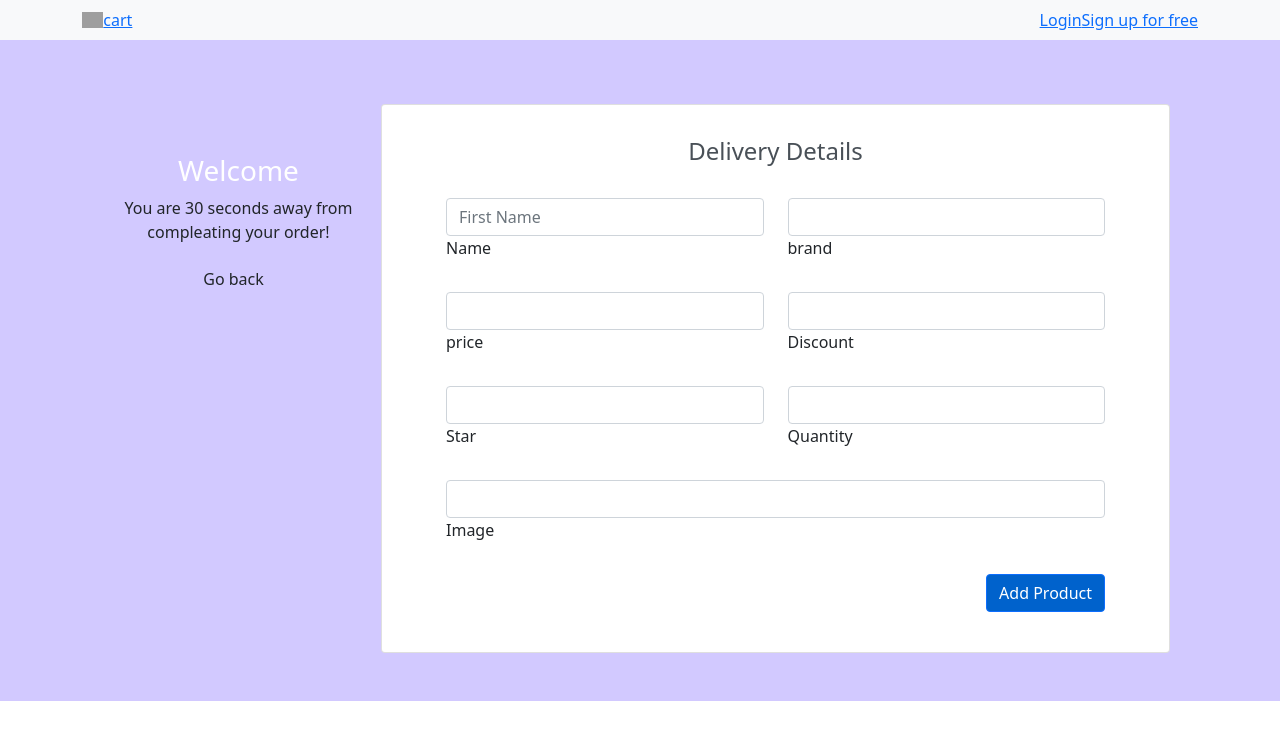
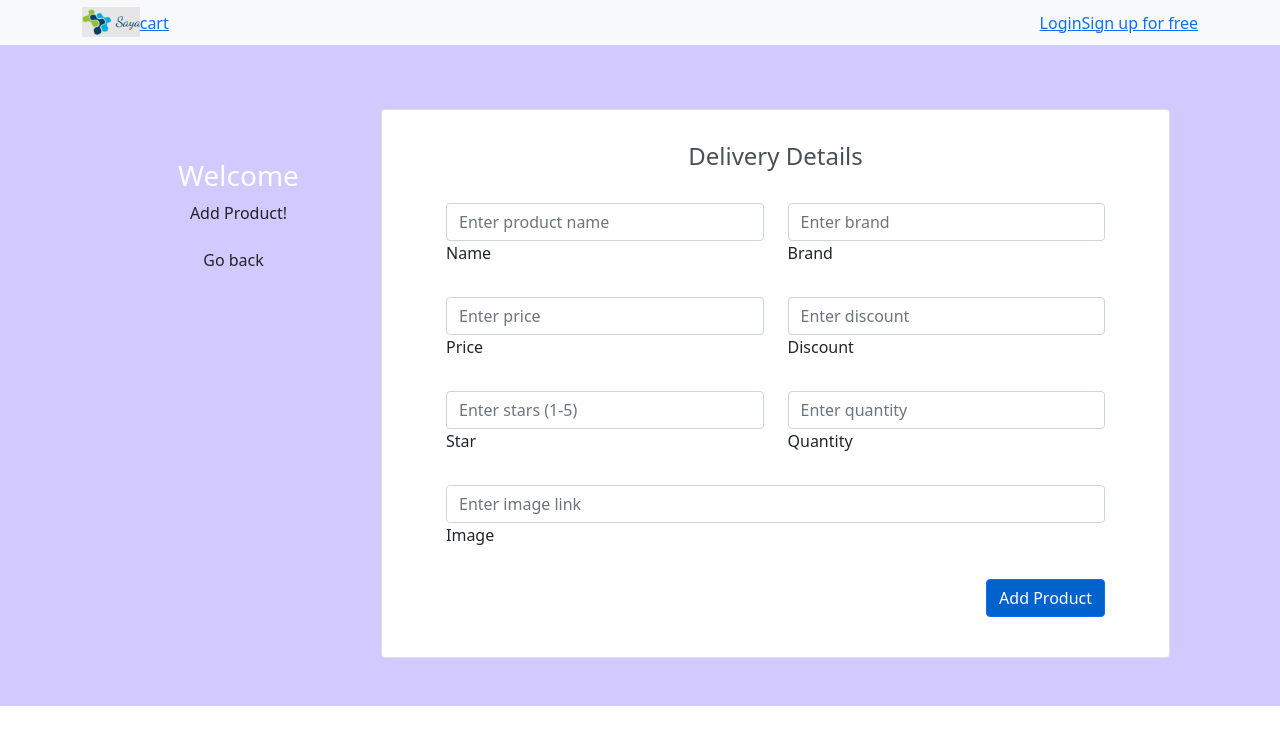
Before and after one commit to saloni435/saya, a Next.js app: page /add in a window 1280 px wide. Shown: the top 744 px of the page. Built offline with nearby package versions, Linux system fonts and the light colour scheme; grey boxes are pictures that could not be loaded.

Commit message:
some changes

```diff
--- a/pages/add.js
+++ b/pages/add.js
@@ -1,13 +1,14 @@
-import React, { useEffect,useState } from 'react';
+import React, { useState } from 'react';
 import axios from 'axios';
 import "bootstrap/dist/css/bootstrap.min.css";
 import Navbar from './components/navbar';
 import { useUserContext } from "../context/user";
 import { useRouter } from 'next/router'
-import CartItem from './components/cartItem';
-import Link from 'next/link';
+
 const Add = props => {
-  const { token } = useUserContext();
+  const { token, isAdmin } = useUserContext();
+  const router = useRouter();
+
     const [name, setName] = useState("");
     const [price, setPrice] = useState("");
     const [discount, setDiscount] = useState("");
@@ -16,7 +17,9 @@ const Add = props => {
     const [quantity, setQuantity] = useState("");
     const [brand, setBrand] = useState("");
 
-    const addProduct = () => {
+  const addProduct = e => {
+    e.preventDefault();
+    if (token != "" && isAdmin) {
       var data = JSON.stringify({
         "name": name,
         "price": price,
@@ -29,12 +32,12 @@ const Add = props => {
 
       var config = {
         method: 'post',
-            url: 'http://127.0.0.1:8000/device',
+        url: 'http://127.0.0.1:8000/adddevice',
         headers: {
           'Content-Type': 'application/json',
-              'Authorization': 'Bearer eyJ0eXAiOiJKV1QiLCJhbGciOiJIUzI1NiJ9.eyJzdWIiOiJzYWxvbmlAZ21haWwuY29tIiwiZXhwIjoxNjUzODU2NjM4fQ.PyWPJ3G-77RQFpR6VTE30kdrb0ebabE-LaHFt-hPnTU'
+          'Authorization': `Bearer ${token}`
         },
-            data : data
+        data: data
       };
 
       axios(config)
@@ -44,7 +47,11 @@ const Add = props => {
         .catch(function (error) {
           console.log(error);
         });
-
+    }
+    else {
+      alert("please login as admin");
+      router.push("/login");
+    }
     }
 
 
@@ -61,7 +68,6 @@ const Add = props => {
                   <div className="col-md-3">
                     <div style={{ marginTop: 50, marginLeft: 10 }} className="text-center">
                       <i
-                        id="animationDemo"
                         data-mdb-animation="slide-right"
                         data-mdb-toggle="animation"
                         data-mdb-animation-reset="true"
@@ -71,7 +77,7 @@ const Add = props => {
                       />
                       <h3 className="mt-3 text-white">Welcome</h3>
                       <p className="white-text">
-                        You are 30 seconds away from compleating your order!
+                        Add Product!
                       </p>
                     </div>
                     <div className="text-center">
@@ -94,11 +100,10 @@ const Add = props => {
                               <div className="form-outline">
                                 <input
                                   type="text"
-                                  id="form9Example1"
                                       className="form-control input-custom"
                                       value={name}
                                       onChange={e => setName(e.target.value)}
-                                      placeholder="First Name"
+                                      placeholder="Enter product name"
                                 />
                                 <label className="form-label" htmlFor="form9Example1">
                                   Name
@@ -109,13 +114,13 @@ const Add = props => {
                               <div className="form-outline">
                                 <input
                                   type="text"
-                                  id="form9Example2"
                                       className="form-control input-custom"
                                       value={brand}
                                   onChange={e => setBrand(e.target.value)}
+                                  placeholder="Enter brand"
                                 />
                                 <label className="form-label" htmlFor="form9Example2">
-                                  brand
+                                  Brand
                                 </label>
                               </div>
                             </div>
@@ -124,25 +129,25 @@ const Add = props => {
                             <div className="col">
                               <div className="form-outline">
                                 <input
-                                  type="text"
-                                  id="form9Example3"
+                                  type="number"
                                       className="form-control input-custom"
                                       value={price}
                                   onChange={e => setPrice(e.target.value)}
+                                  placeholder="Enter price"
                                 />
                                 <label className="form-label" htmlFor="form9Example3">
-                                  price
+                                  Price
                                 </label>
                               </div>
                             </div>
                             <div className="col">
                               <div className="form-outline">
                                 <input
-                                  type="text"
-                                  id="form9Example4"
+                                  type="number"
                                       className="form-control input-custom"
                                       value={discount}
                                   onChange={e => setDiscount(e.target.value)}
+                                  placeholder="Enter discount"
                                 />
                                 <label className="form-label" htmlFor="form9Example4">
                                   Discount
@@ -154,11 +159,13 @@ const Add = props => {
                             <div className="col">
                               <div className="form-outline">
                                 <input
-                                  type="text"
-                                  id="form9Example6"
+                                  type="number"
                                       className="form-control input-custom"
                                       value={star}
                                   onChange={e => setStar(e.target.value)}
+                                  placeholder="Enter stars (1-5)"
+                                  min={1}
+                                  max={5}
                                 />
                                 <label className="form-label" htmlFor="form9Example6">
                                   Star
@@ -168,11 +175,11 @@ const Add = props => {
                             <div className="col">
                               <div className="form-outline">
                                 <input
-                                  type="email"
-                                  id="typeEmail"
+                                  type="number"
                                       className="form-control input-custom"
                                       value={quantity}
                                   onChange={e => setQuantity(e.target.value)}
+                                  placeholder="Enter quantity"
                                 />
                                 <label className="form-label" htmlFor="typeEmail">
                                   Quantity
@@ -189,6 +196,7 @@ const Add = props => {
                                       className="form-control input-custom"
                                       value={image}
                                   onChange={e => setImage(e.target.value)}
+                                  placeholder="Enter image link"
                                 />
                                 <label className="form-label" htmlFor="form9Example6">
                                   Image
--- a/pages/components/cartItem.js
+++ b/pages/components/cartItem.js
@@ -41,7 +41,7 @@ const CartItem = props => {
           });
           var config = {
             method: 'post',
-            url: 'http://127.0.0.1:8000/cart',
+            url: 'http://127.0.0.1:8000/updatecart',
             headers: {
               'Content-Type': 'application/json',
               'Authorization': `Bearer ${token}`
--- a/pages/components/navbar.js
+++ b/pages/components/navbar.js
@@ -26,9 +26,9 @@ const Navbar = () => {
         {/* Navbar brand */}
         <Link className="navbar-brand me-2" href="/">
           <img
-            src="https://mdbcdn.b-cdn.net/img/logo/mdb-transaprent-noshadows.webp"
-            height={16}
-            alt="MDB Logo"
+            src="/logo.png"
+            height={30}
+            alt="saya Logo"
             loading="lazy"
             style={{ marginTop: "-1px" }}
           />
--- a/pages/login.js
+++ b/pages/login.js
@@ -77,7 +77,7 @@ const login = () => {
                           className="fas fa-cubes fa-2x me-3"
                           style={{ color: "#ff6219" }}
                         ></i>
-                        <span className="h1 fw-bold mb-0">Logo</span>
+                        <span className="h1 fw-bold mb-0">Saya</span>
                       </div>
                       <h5
                         className="fw-normal mb-3 pb-3"
```
Also changed, not shown: pages/register.js (+9 -3 lines). Lines whose indentation alone changed are shown as unchanged.
